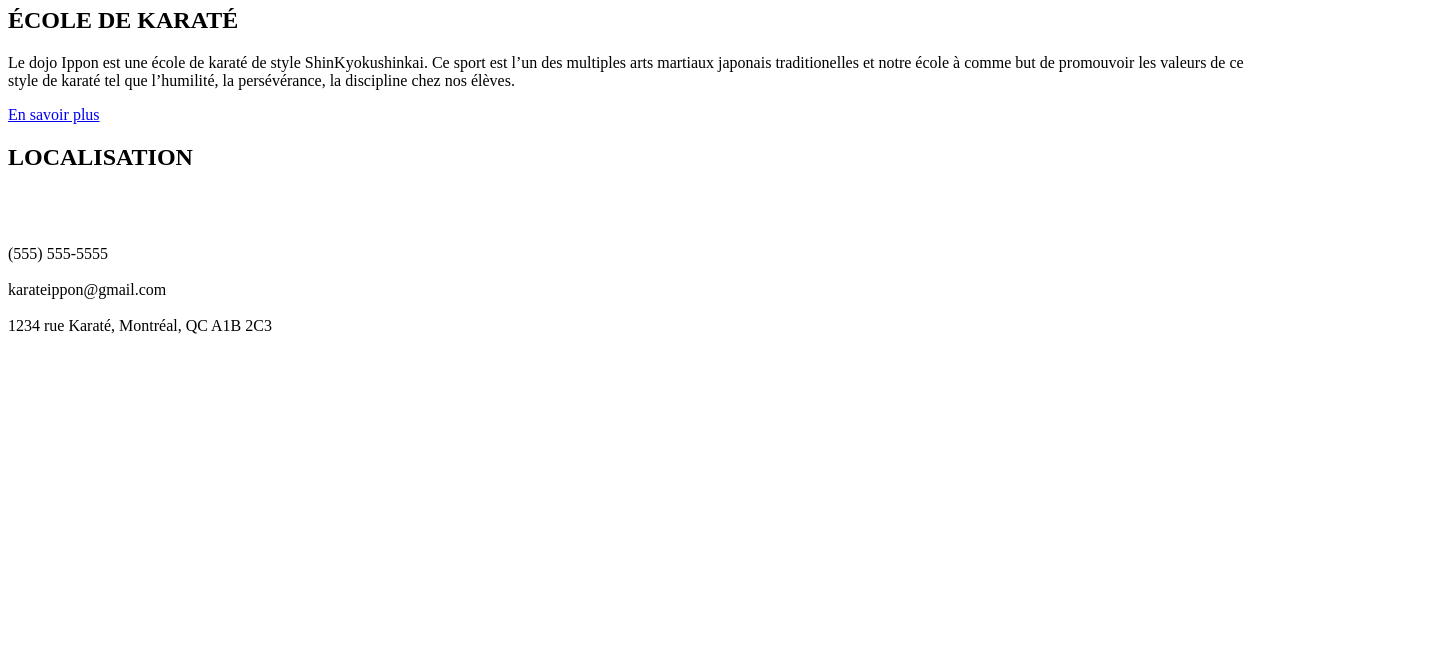
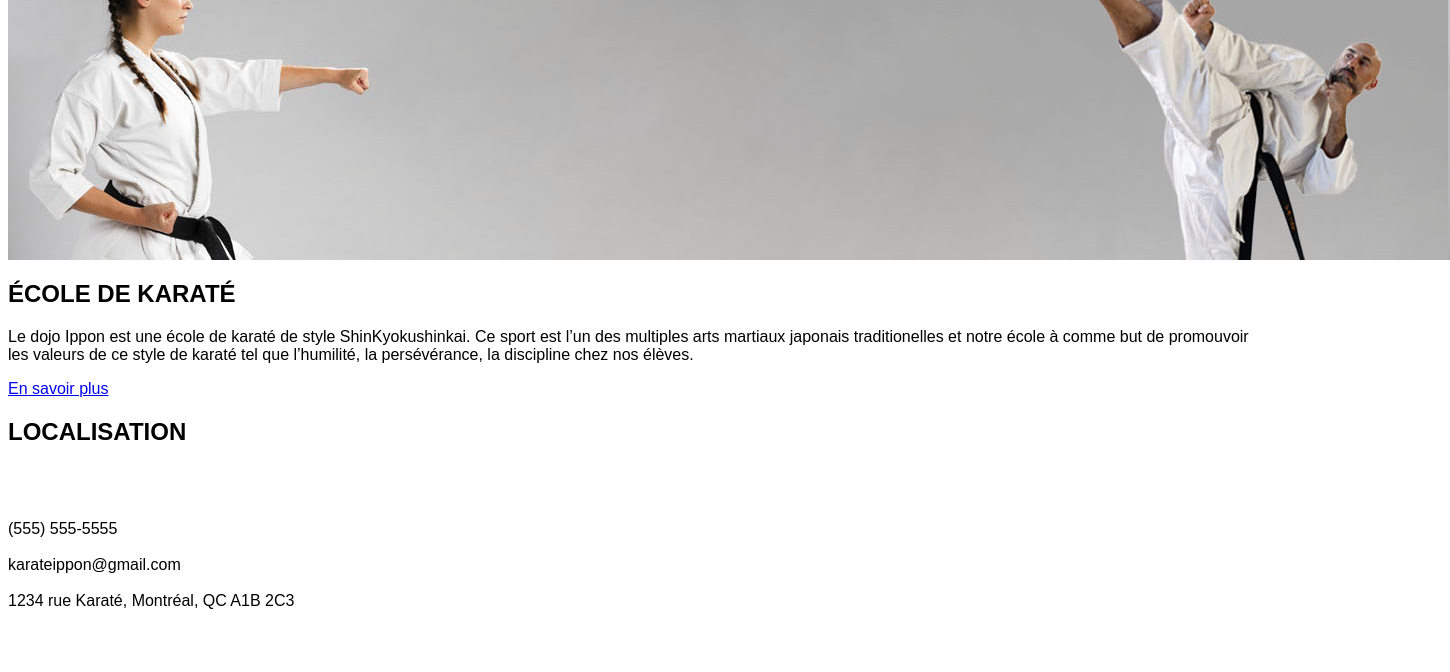
Before and after one commit to Roun1234/TP3, a plain HTML site: page index.html in a window 1280 px wide. Shown: the part 193-865 px from the top of the page, 1450 px wide, since content can reach past the window. Before the commit the page ends 800 px from the top, so only its background shows below. Drawn offline with Linux system fonts and the light colour scheme.

Commit message:
style.css
ajout image

```diff
--- a/style.css
+++ b/style.css
@@ -1,8 +1,27 @@
+body
+{
+    font-family: Arial, Helvetica, sans-serif;
+}
+
 .Header
 {
     background-color: #DA0D0D;
-    font-family: Arial, Helvetica, sans-serif;
     display: flex;
-    content: space-between;
     padding: 20px;
 }
+
+.item_Header
+{
+    padding-left: 30px;
+}
+
+.Banniere
+{
+    width: 1442px;
+    height: 333px;
+    color: white;
+    justify-content: center;
+    text-shadow: 2px 2px 2px black;
+    display: flex;
+    background-image: url("Image_TPFinal/Accueil.jpg");
+}
```
